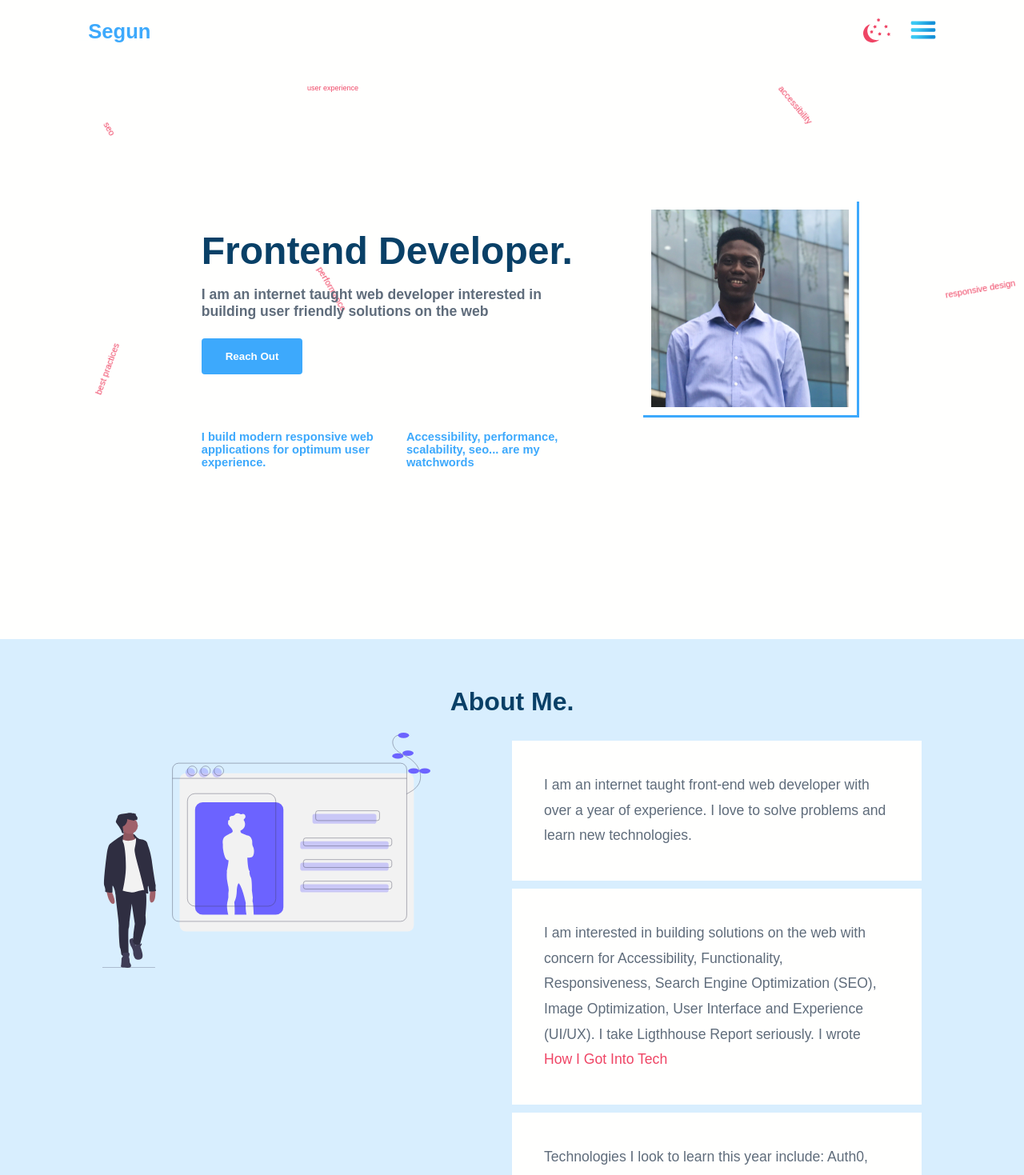
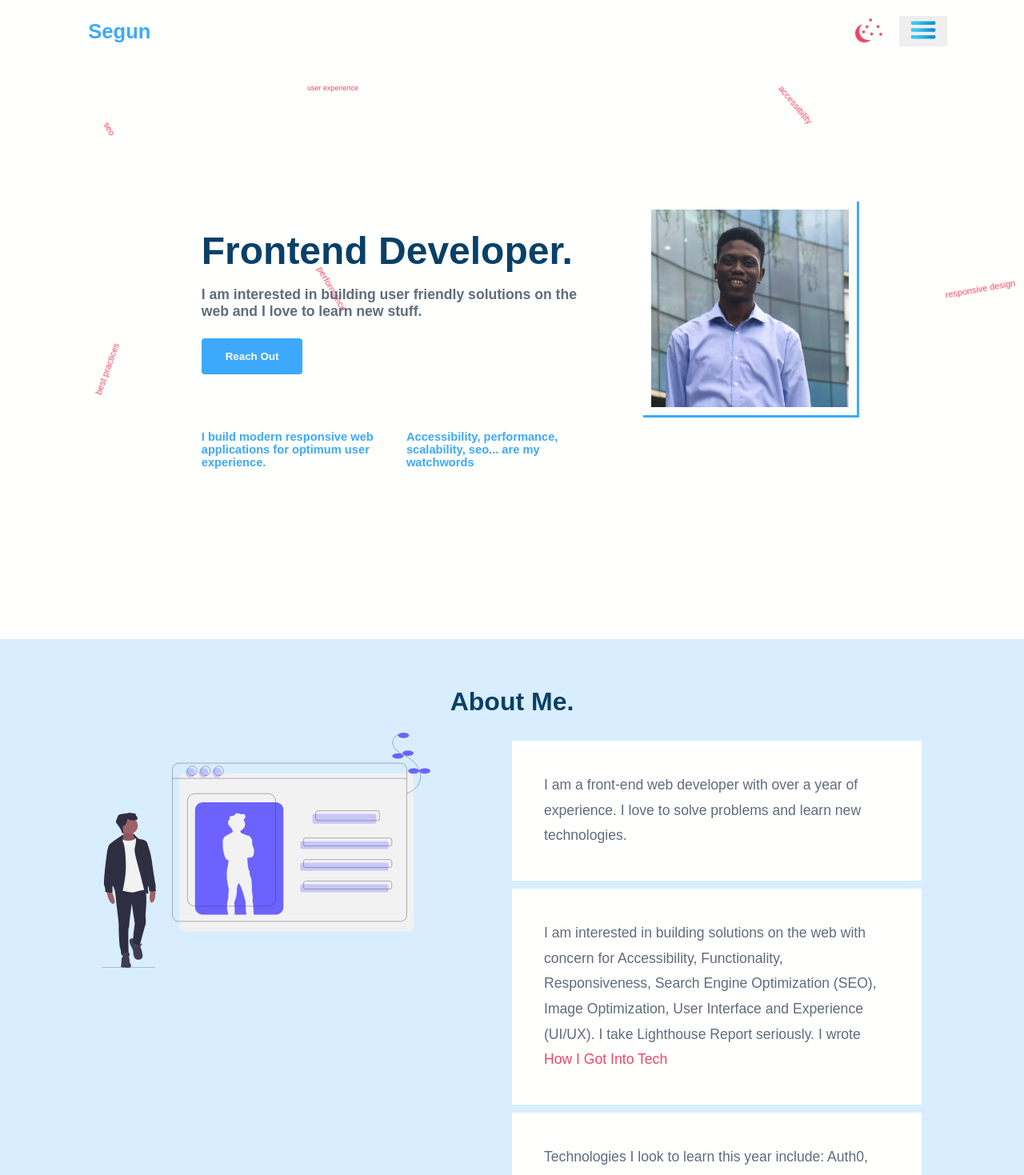
Before and after one commit to Segun98/portfolio, a Vue app: page / in a window 1280 px wide. Shown: the top 1469 px of the page at 80% size. Built offline with nearby package versions, Linux system fonts and the light colour scheme; a web font is replaced by a local one.

Commit message:
minor ui update

```diff
--- a/src/components/About.vue
+++ b/src/components/About.vue
@@ -8,13 +8,13 @@
           <p
             data-aos="fade-up"
             :style="[this.isDark ? {'color': 'white', 'background': '#0c0c0c'} : {}]"
-          >I am an internet taught front-end web developer with over a year of experience. I love to solve problems and learn new technologies.</p>
+          >I am a front-end web developer with over a year of experience. I love to solve problems and learn new technologies.</p>
 
           <p
             data-aos="fade-up"
             :style="[this.isDark ? {'color': 'white', 'background': '#0c0c0c'} : {}]"
           >
-            I am interested in building solutions on the web with concern for Accessibility, Functionality, Responsiveness, Search Engine Optimization (SEO), Image Optimization, User Interface and Experience (UI/UX). I take Ligthhouse Report seriously. I wrote
+            I am interested in building solutions on the web with concern for Accessibility, Functionality, Responsiveness, Search Engine Optimization (SEO), Image Optimization, User Interface and Experience (UI/UX). I take Lighthouse Report seriously. I wrote
             <a
               style="color:#ef4565"
               href="https://locallog.now.sh/post/how-i-got-into-tech---segun-olanitori"
@@ -43,8 +43,8 @@ export default {
   computed: {
     isDark() {
       return this.$store.getters.darkState;
-    }
-  }
+    },
+  },
 };
 </script>
 
--- a/src/components/Contact.vue
+++ b/src/components/Contact.vue
@@ -15,7 +15,7 @@
           />
         </aside>
         <aside>
-          <label for="name">Your Email</label>
+          <label for="email">Your Email</label>
           <input
             type="email"
             name="email"
@@ -26,7 +26,7 @@
           />
         </aside>
         <aside>
-          <label for="name">Message Body</label>
+          <label for="body">Message Body</label>
           <textarea
             name="body"
             id="body"
--- a/src/components/Header.vue
+++ b/src/components/Header.vue
@@ -9,15 +9,19 @@
           </router-link>
         </div>
         <div class="darky" @click="toggleDarkMode">
+          <button>
             <img :src="DarkImage" alt="dark mode switcher" />
+          </button>
         </div>
         <nav>
+          <button class="menu-btn">
             <img
               :src="Menu"
               alt="menu"
               @click="toggleHamburger"
               :class="{ 'open-hamburger': this.isClicked }"
             />
+          </button>
           <aside :class="{ 'open-menu': this.isClicked }">
             <ul class="close">
               <li>
@@ -106,12 +110,21 @@ export default {
   position: relative;
 }
 
-.darky img {
+.darky button {
   position: absolute;
   top: 0;
   right: 0;
   margin-top: 13px;
-  margin-right: 60px;
+  margin-right: 70px;
+  /* color: #ef4565; */
+  width: 35px;
+  height: 35px;
+  cursor: pointer;
+  background: none;
+  border: none;
+}
+
+.darky img {
   color: #ef4565;
   width: 35px;
   height: 35px;
@@ -156,6 +169,9 @@ nav img {
   cursor: pointer;
   transition: ease 0.8s;
 }
+.menu-btn {
+  border: none;
+}
 
 nav aside {
   position: absolute;
@@ -198,9 +214,9 @@ nav ul span li a {
 }
 
 @media only screen and (min-width: 1200px) {
-  .darky img {
+  .darky button {
     margin-top: 20px;
-    margin-right: 70px;
+    margin-right: 80px;
   }
 }
 
@@ -209,9 +225,9 @@ nav ul span li a {
     width: 80%;
     padding-top: 30px;
   }
-  .darky img {
+  .darky button {
     margin-top: 30px;
-    margin-right: 80px;
+    margin-right: 90px;
   }
 }
 
--- a/src/components/Projects.vue
+++ b/src/components/Projects.vue
@@ -47,9 +47,7 @@
         </div>
       </div>
       <aside class="project-btn">
-        <a href="/projects/#top">
-          <button>All Projects</button>
-        </a>
+        <a href="/projects/#top">All Projects</a>
       </aside>
     </section>
   </div>
@@ -141,13 +139,13 @@ export default {
   width: 50%;
   text-align: center;
 }
-.projects button {
+.project-btn a {
   background: #ef4565;
   border: none;
   padding: 10px 20px;
 }
 
-.project-btn button {
+.project-btn a {
   color: #fffffe;
   font-weight: bold;
 }
@@ -159,7 +157,7 @@ export default {
     grid-template-columns: 1fr 1fr;
     gap: 20px;
   }
-  .projects button {
+  .project-btn a {
     padding: 15px 30px;
   }
 }
@@ -184,7 +182,7 @@ export default {
   .projects-wrap {
     width: 60%;
   }
-  .projects button {
+  .project-btn a {
     font-size: 1rem;
     padding: 15px 50px;
   }
--- a/src/views/Home.vue
+++ b/src/views/Home.vue
@@ -13,9 +13,9 @@
       <div class="intro-wrap" id="intro">
         <div class="main-intro" data-aos="fade-up" data-aos-duration="1000">
           <h1 :class="{ 'color-change': this.isDark }">Frontend Developer.</h1>
-          <p :style="[this.isDark ? {'color': 'white'} : {}]">
-            I am an internet taught web developer interested in building user
-            friendly solutions on the web
+          <p :style="[this.isDark ? { color: 'white' } : {}]">
+            I am interested in building user friendly solutions on the web and I
+            love to learn new stuff.
           </p>
           <a href="/#contact">
             <button>Reach Out</button>
@@ -26,8 +26,7 @@
               experience.
             </small>
             <small>
-              Accessibility, performance, scalability, seo... are my
-              watchwords
+              Accessibility, performance, scalability, seo... are my watchwords
             </small>
           </div>
         </div>
@@ -81,13 +80,13 @@ export default {
     Skills,
     Projects,
     Contact,
-    Footer
+    Footer,
   },
   computed: {
     isDark() {
       return this.$store.getters.darkState;
-    }
-  }
+    },
+  },
 };
 </script>
 <style scoped>
```
Lines whose indentation alone changed are shown as unchanged.
